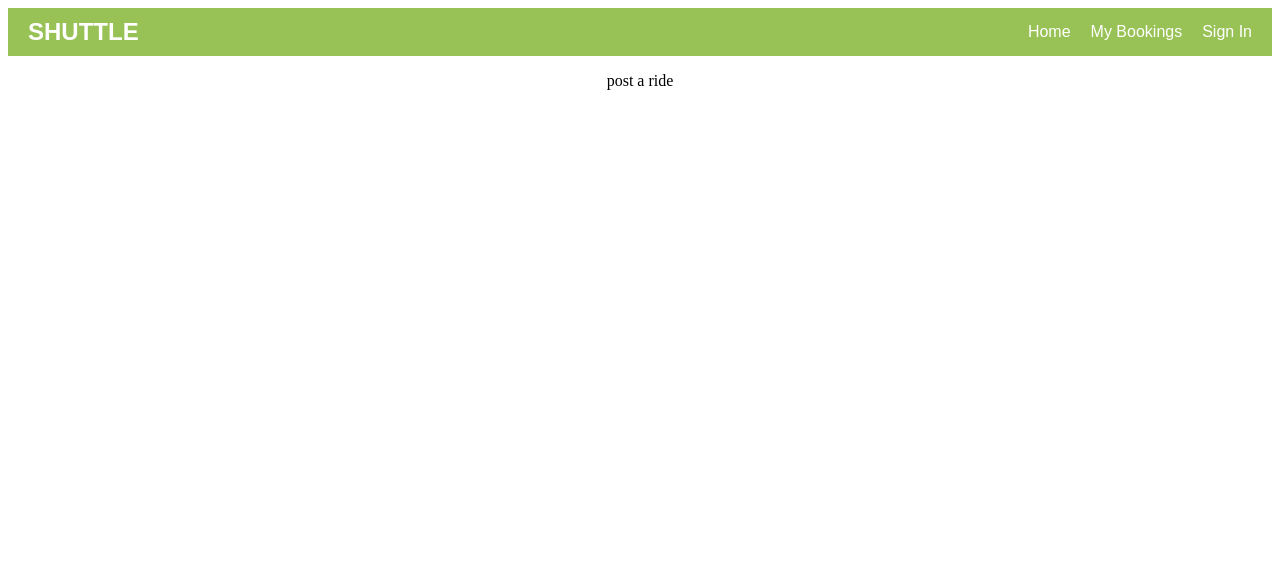
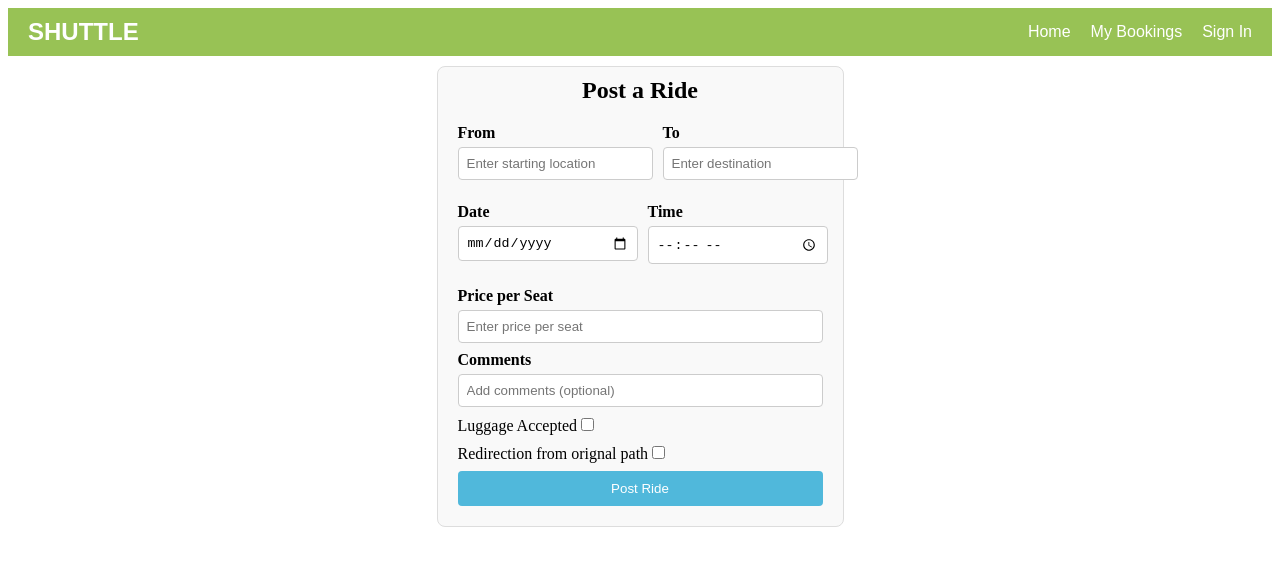
Before and after one commit to GS-Khaira/Shuttle, an Angular app in the folder shuttle/: page /post-ride in a window 1280 px wide. Shown: the top 566 px of the page. Built offline with nearby package versions, Linux system fonts and the light colour scheme.

Commit message:
feat(post-ride): basic layout of post ride made

```diff
--- a/shuttle/src/app/Components/post-ride/post-ride.component.html
+++ b/shuttle/src/app/Components/post-ride/post-ride.component.html
@@ -1 +1,74 @@
-<p>post a ride</p>
+<div class="post-ride-form">
+  <h2>Post a Ride</h2>
+  <form>
+    <!-- From, To, Date, and Time Fields -->
+    <div class="form-row">
+      <div class="form-group">
+        <label for="from">From</label>
+        <input
+          type="text"
+          id="from"
+          name="from"
+          placeholder="Enter starting location"
+          required
+        />
+      </div>
+      <div class="form-group">
+        <label for="to">To</label>
+        <input
+          type="text"
+          id="to"
+          name="to"
+          placeholder="Enter destination"
+          required
+        />
+      </div>
+    </div>
+    <div class="form-row">
+      <div class="form-group">
+        <label for="date">Date</label>
+        <input class="date-input" type="date" id="date" name="date" required />
+      </div>
+      <div class="form-group">
+        <label for="time">Time</label>
+        <input class="time-input" type="time" id="time" name="time" required />
+      </div>
+    </div>
+
+    <!-- Price per Seat -->
+    <div class="form-group">
+      <label for="price">Price per Seat</label>
+      <input
+        type="number"
+        id="price"
+        name="price"
+        placeholder="Enter price per seat"
+        required
+      />
+    </div>
+
+    <!-- Comments -->
+    <div class="form-group">
+      <label for="comments">Comments</label>
+      <input
+        type="text"
+        id="comments"
+        name="comments"
+        placeholder="Add comments (optional)"
+      />
+    </div>
+
+    <!-- Luggage Toggle -->
+    <div>
+      <label for="luggage">Luggage Accepted</label>
+      <input type="checkbox" id="luggage" name="luggage" />
+    </div>
+    <div>
+      <label for="luggage">Redirection from orignal path</label>
+      <input type="checkbox" id="luggage" name="luggage" />
+    </div>
+
+    <!-- Submit Button -->
+    <button type="submit" class="post-btn">Post Ride</button>
+  </form>
+</div>
--- a/shuttle/src/app/Components/post-ride/post-ride.component.scss
+++ b/shuttle/src/app/Components/post-ride/post-ride.component.scss
@@ -0,0 +1,65 @@
+div{
+    margin-bottom: 8px;
+}
+
+.post-ride-form {
+    margin-top: 10px;
+    width: 365px;
+    padding: 20px;
+    border: 1px solid #ddd;
+    border-radius: 8px;
+    background-color: #f9f9f9;
+    // box-shadow: 0 2px 8px rgba(0, 0, 0, 0.1);
+  }
+
+  .post-ride-form h2 {
+    text-align: center;
+    margin-top: -10px;
+    margin-bottom: 20px;
+  }
+
+  .form-row {
+    display: grid;
+    grid-template-columns: repeat(4, 1fr);
+    gap: 10px;
+    margin-bottom: 15px;
+  }
+
+  .form-group {
+    display: flex;
+    flex-direction: column;
+  }
+
+  .form-group label {
+    font-weight: bold;
+    margin-bottom: 5px;
+  }
+
+  .form-group input,
+  .form-group select {
+    padding: 8px;
+    border: 1px solid #ccc;
+    border-radius: 4px;
+  }
+
+  .date-input{
+    width: 162px;
+  }
+
+  .time-input{
+    width: 162px;
+  }
+
+  .post-btn {
+    width: 100%;
+    padding: 10px;
+    background-color: rgb(80, 184, 219);
+    color: white;
+    border: none;
+    border-radius: 4px;
+    cursor: pointer;
+
+    &:hover{
+        background-color: rgb(23, 160, 206);
+    }
+  }
```
